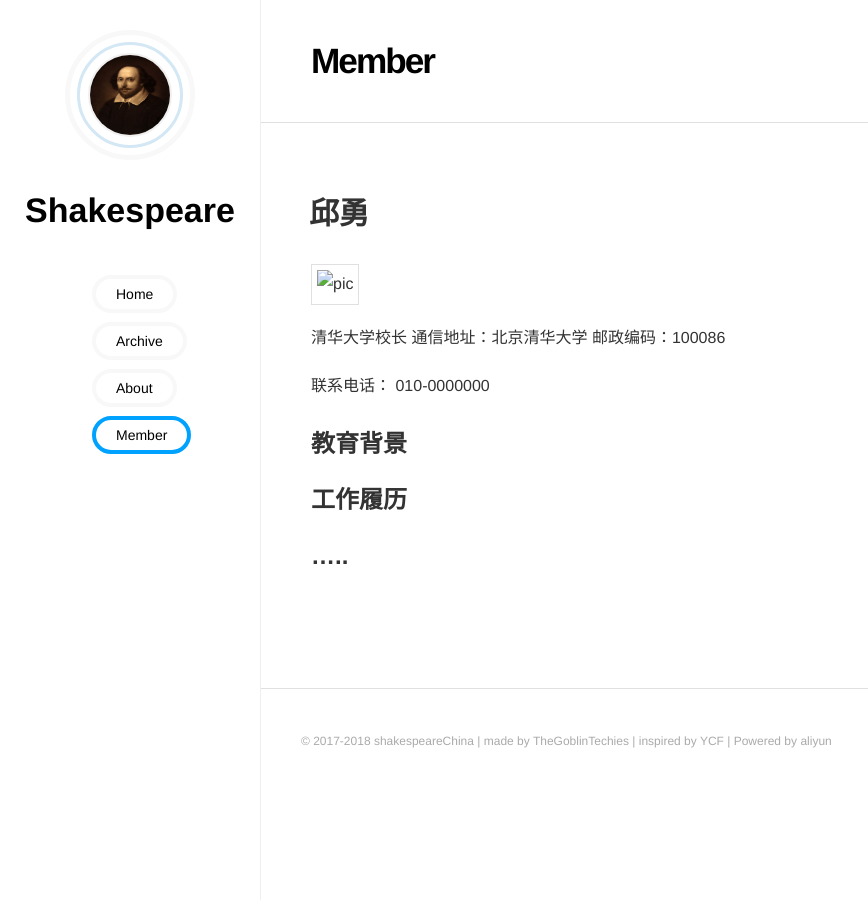
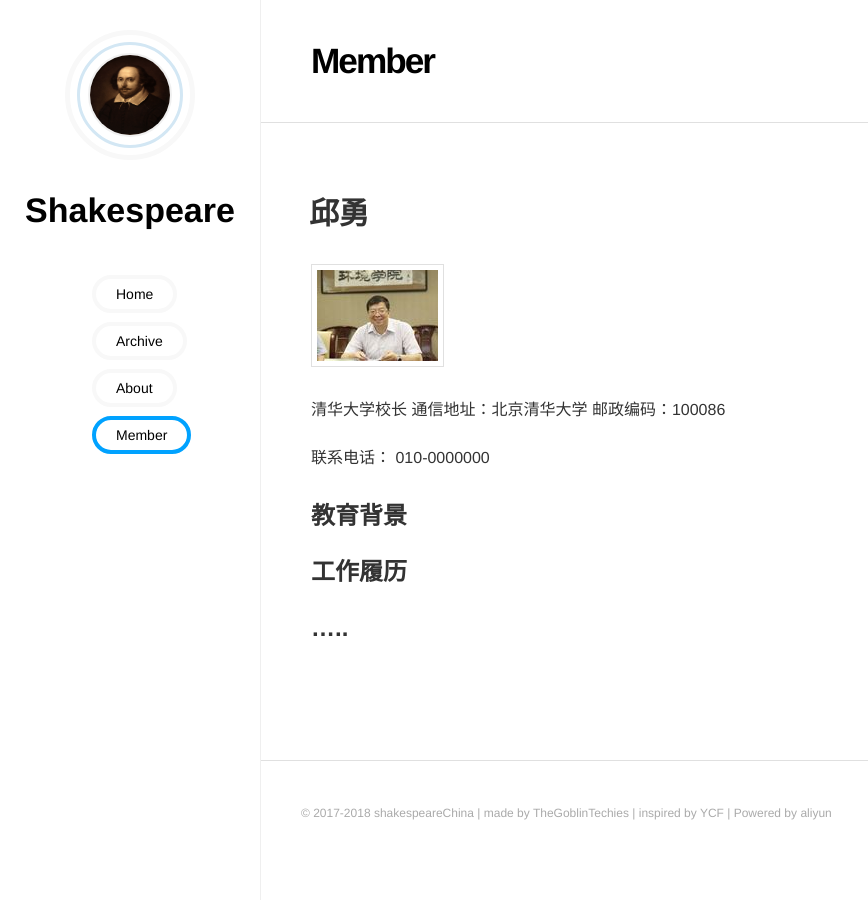
Before and after one commit to TheGoblinTechies/thegoblintechies.github.io, a Jekyll site: the page built from member.md, in a window 1280 px wide. Shown: the whole page, without its empty margins (0-868 px from the left). Built offline with Jekyll 4.4.1, drawn with Linux system fonts in a browser that asks for light colours.

Commit message:
add memeber

```diff
--- a/member.md
+++ b/member.md
@@ -6,7 +6,7 @@ active: member
 
 ## 邱勇
 
-![pic](/Users/peikunguo/Documents/2018_Spring/shakespeare/qiuyong.jpeg)
+![pic](qiuyong.jpeg)
 
 清华大学校长
 通信地址：北京清华大学  邮政编码：100086
```
